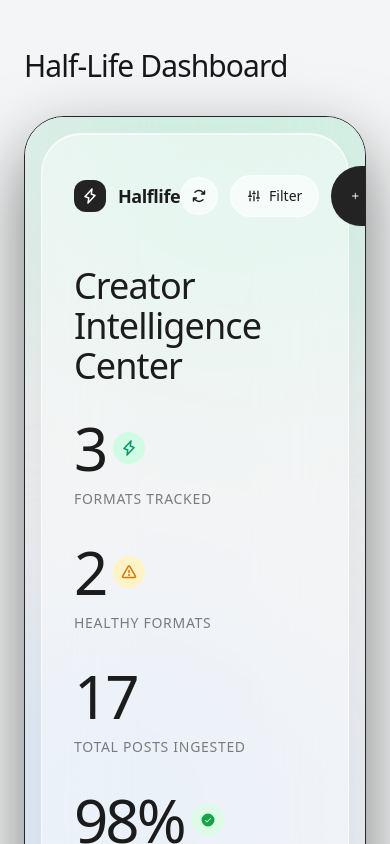
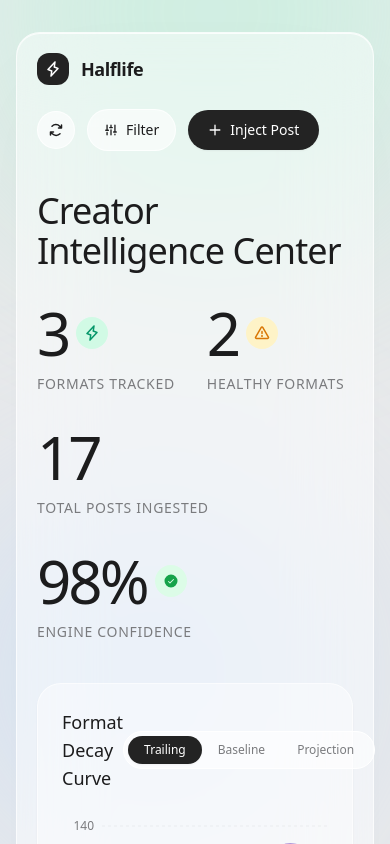
Before and after one commit to jadonamite/half-life, a Next.js app: page /dashboard in a window 390 px wide. Shown: the top 844 px of the page. Built offline with nearby package versions, Linux system fonts and the light colour scheme; a web font is replaced by a local one.

Commit message:
fix: make dashboard fullscreen and mobile responsive

```diff
--- a/app/dashboard/page.tsx
+++ b/app/dashboard/page.tsx
@@ -1,16 +1,5 @@
 import Dashboard from '@/components/Dashboard';
 
 export default function DashboardPage() {
-  return (
-    <div className="min-h-screen bg-paper text-ink font-sans antialiased">
-      <main className="mx-auto max-w-5xl py-12">
-        <h1 className="text-3xl font-medium text-neutral-900 tracking-[-0.03em] mb-8 px-6">
-          Half-Life Dashboard
-        </h1>
-        <div className="rounded-[2.5rem] overflow-hidden border border-neutral-800 shadow-[0_30px_70px_rgba(0,0,0,0.5)] bg-white mx-6">
-          <Dashboard />
-        </div>
-      </main>
-    </div>
-  );
+  return <Dashboard />;
 }
--- a/components/Dashboard.tsx
+++ b/components/Dashboard.tsx
@@ -94,7 +94,7 @@
   };
 
   return (
-    <div className="min-h-screen bg-[#EBECEE] text-premium-text-main font-sans selection:bg-premium-button-dark selection:text-white p-4 sm:p-8 relative overflow-hidden flex items-center justify-center">
+    <div className="min-h-screen bg-[#EBECEE] text-premium-text-main font-sans selection:bg-premium-button-dark selection:text-white p-4 sm:p-8 relative overflow-hidden flex justify-center items-start pt-8 sm:pt-12 pb-24">
 
       {/* Background Organic Blurs */}
       <div className="absolute top-[-10%] left-[-10%] w-[500px] h-[500px] bg-emerald-200/40 rounded-full blur-[100px] pointer-events-none" />
@@ -102,15 +102,17 @@
       <div className="absolute top-[20%] right-[10%] w-[400px] h-[400px] bg-blue-200/40 rounded-full blur-[90px] pointer-events-none" />
 
       {/* Main Glass Panel */}
-      <div className="w-full max-w-[1400px] bg-premium-glass backdrop-blur-2xl border border-premium-glass-border rounded-[2.5rem] shadow-glass flex flex-col p-8 relative z-10">
+      <div className="w-full max-w-[1400px] mx-auto bg-premium-glass backdrop-blur-2xl border border-premium-glass-border rounded-3xl sm:rounded-[2.5rem] shadow-glass flex flex-col p-5 sm:p-8 relative z-10">
 
         {/* Top Navigation */}
-        <div className="flex justify-between items-center mb-10">
-          <div className="flex items-center gap-3">
-            <div className="w-8 h-8 bg-premium-button-dark rounded-xl flex items-center justify-center text-white">
-              <Lightning weight="bold" />
+        <div className="flex flex-col xl:flex-row justify-between items-start xl:items-center gap-6 mb-10">
+          <div className="flex w-full xl:w-auto justify-between items-center">
+            <div className="flex items-center gap-3">
+              <div className="w-8 h-8 bg-premium-button-dark rounded-xl flex items-center justify-center text-white">
+                <Lightning weight="bold" />
+              </div>
+              <span className="text-lg font-semibold tracking-tight">Halflife</span>
             </div>
-            <span className="text-lg font-semibold tracking-tight">Halflife</span>
           </div>
 
           <div className="hidden md:flex bg-white/50 backdrop-blur-md p-1.5 rounded-full border border-white">
@@ -125,7 +127,7 @@
             </button>
           </div>
 
-          <div className="flex items-center gap-3">
+          <div className="flex flex-wrap items-center gap-3 w-full xl:w-auto justify-start xl:justify-end">
             <button className="bg-white/60 hover:bg-white p-2.5 rounded-full text-premium-text-main border border-white/80 transition-colors">
               <ArrowsClockwise weight="bold" />
             </button>
```
